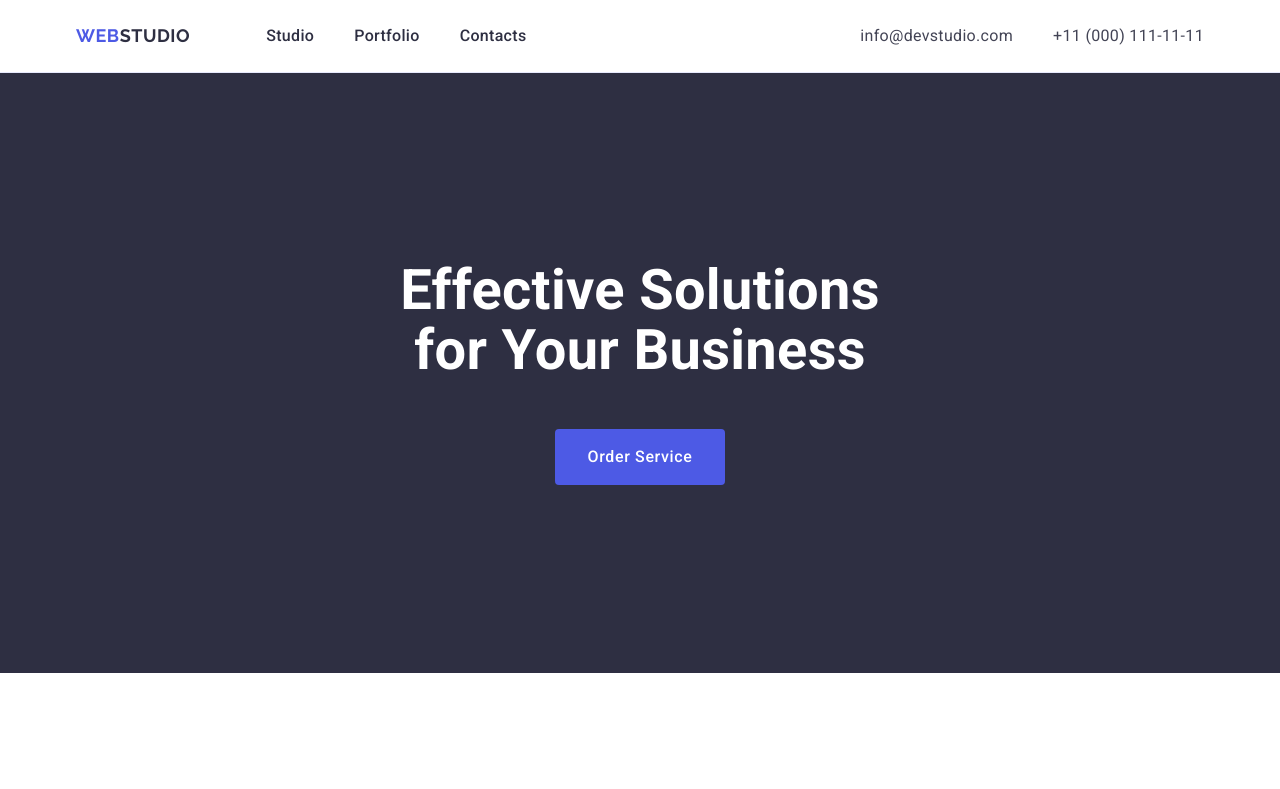
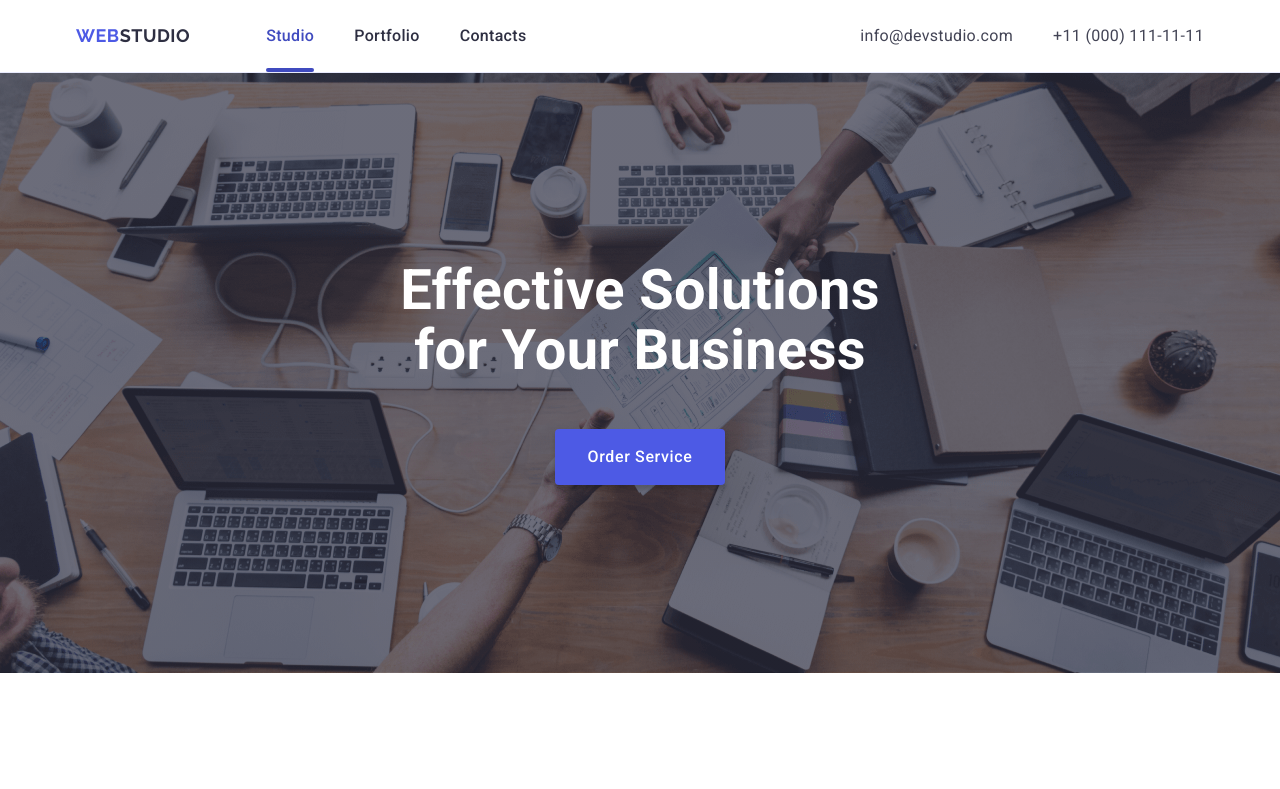
Before and after one commit to NoretsAndrii/goit-markup-hw-04, a plain HTML site: page index.html in a window 1280 px wide. Shown: the top 789 px of the page. Drawn offline with nearby package versions, Linux system fonts and the light colour scheme.

Commit message:
update html and css

```diff
--- a/css/styles.css
+++ b/css/styles.css
@@ -32,6 +32,10 @@ h3 {
   font-size: 20px;
   font-weight: 500;
   line-height: 1.2;
+}
+
+button {
+  cursor: pointer;
 }
 
 a {
@@ -76,6 +80,7 @@ img {
 .header {
   border-bottom: 1px solid #e7e9fc;
 }
+
 .header .container {
   display: flex;
   justify-content: space-between;
@@ -105,10 +110,26 @@ img {
 }
 
 .header-nav-menu-link {
-  display: block;
+  display: flex;
+  flex-direction: column;
+  justify-content: center;
+  align-items: center;
   color: #2e2f42;
   padding-top: 24px;
-  padding-bottom: 24px;
+  transition: color 250ms cubic-bezier(0.4, 0, 0.2, 1);
+}
+
+.studio-underlining {
+  color: #404bbf;
+  gap: 20px;
+}
+
+.studio-underlining::after {
+  width: 48px;
+  height: 4px;
+  content: "";
+  border-radius: 2px;
+  background: #404bbf;
 }
 
 .header-nav-menu-link:hover,
@@ -130,6 +151,7 @@ img {
   display: block;
   padding-top: 24px;
   padding-bottom: 24px;
+  transition: color 250ms cubic-bezier(0.4, 0, 0.2, 1);
 }
 
 .header-address-menu-item-link:hover,
@@ -140,7 +162,15 @@ img {
 /* Main Top */
 
 .main-top {
-  background-color: #2e2f42;
+  background-image: linear-gradient(
+      to bottom,
+      rgba(46, 47, 66, 0.7),
+      rgba(46, 47, 66, 0.7)
+    ),
+    url(../images/peopleoffice.png);
+  background-position: center;
+  background-repeat: no-repeat;
+  background-size: cover;
 }
 
 .main-top.section {
@@ -174,7 +204,8 @@ img {
   height: 56px;
   border: none;
   border-radius: 4px;
-  cursor: pointer;
+  box-shadow: 0px 4px 4px 0px rgba(0, 0, 0, 0.15);
+  transition: background-color 250ms cubic-bezier(0.4, 0, 0.2, 1);
 }
 
 .main-top-button:hover,
@@ -243,7 +274,15 @@ img {
   background-color: #fff;
   width: calc((100% - 3 * 24px) / 4);
   border-radius: 0px 0px 4px 4px;
+  box-shadow: 0px 2px 1px 0px rgba(46, 47, 66, 0.08),
+    0px 1px 1px 0px rgba(46, 47, 66, 0.16),
+    0px 1px 6px 0px rgba(46, 47, 66, 0.08);
 }
+
+.main-our-team-item:hover .our-team-icon-box {
+  background-color: #404bbf;
+}
+
 .main-our-team-card-content {
   padding: 32px 0;
 }
@@ -272,7 +311,9 @@ img {
   background-color: #4d5ae5;
   justify-content: center;
   align-items: center;
+  transition: background-color 250ms cubic-bezier(0.4, 0, 0.2, 1);
 }
+
 .our-team-icon {
   fill: #f4f4fd;
 }
@@ -291,6 +332,13 @@ img {
 
 .main-our-portfolio-item {
   width: calc((100% - 2 * 24px) / 3);
+  transition: box-shadow 250ms cubic-bezier(0.4, 0, 0.2, 1);
+}
+
+.main-our-portfolio-item:hover {
+  box-shadow: 0px 2px 1px 0px rgba(46, 47, 66, 0.08),
+    0px 1px 1px 0px rgba(46, 47, 66, 0.16),
+    0px 1px 6px 0px rgba(46, 47, 66, 0.08);
 }
 
 .card-content {
@@ -342,3 +390,8 @@ img {
 .footer .social-link-list {
   gap: 16px;
 }
+
+.footer .our-team-icon-link:hover .our-team-icon-box,
+.footer .our-team-icon-link:focus .our-team-icon-box {
+  background-color: #31d0aa;
+}
--- a/index.html
+++ b/index.html
@@ -30,7 +30,11 @@
           >
           <ul class="header-nav-menu">
             <li class="header-nav-menu-items">
-              <a href="./index.html" class="header-nav-menu-link">Studio</a>
+              <a
+                href="./index.html"
+                class="header-nav-menu-link studio-underlining"
+                >Studio</a
+              >
             </li>
             <li class="header-nav-menu-items">
               <a href="" class="header-nav-menu-link">Portfolio</a>
@@ -494,7 +498,7 @@
                 href="https://www.instagram.com/"
                 target="_blank"
                 ><div class="our-team-icon-box">
-                  <svg class="our-team-icon" width="16" height="16">
+                  <svg class="our-team-icon" width="24" height="24">
                     <use href="./images/icons.svg#icon-instagram"></use>
                   </svg>
                 </div>
@@ -506,7 +510,7 @@
                 href="https://twitter.com/"
                 target="_blank"
                 ><div class="our-team-icon-box">
-                  <svg class="our-team-icon" width="16" height="16">
+                  <svg class="our-team-icon" width="24" height="24">
                     <use href="./images/icons.svg#icon-twitter"></use>
                   </svg>
                 </div>
@@ -518,7 +522,7 @@
                 href="https://facebook.com"
                 target="_blank"
                 ><div class="our-team-icon-box">
-                  <svg class="our-team-icon" width="16" height="16">
+                  <svg class="our-team-icon" width="24" height="24">
                     <use href="./images/icons.svg#icon-facebook"></use>
                   </svg>
                 </div>
@@ -530,7 +534,7 @@
                 href="https://linkedin.com/"
                 target="_blank"
                 ><div class="our-team-icon-box">
-                  <svg class="our-team-icon" width="16" height="16">
+                  <svg class="our-team-icon" width="24" height="24">
                     <use href="./images/icons.svg#icon-linkedin"></use>
                   </svg>
                 </div>
```
Also changed, not shown: images/ellipse.png (deleted), images/peopleoffice.png (added).
